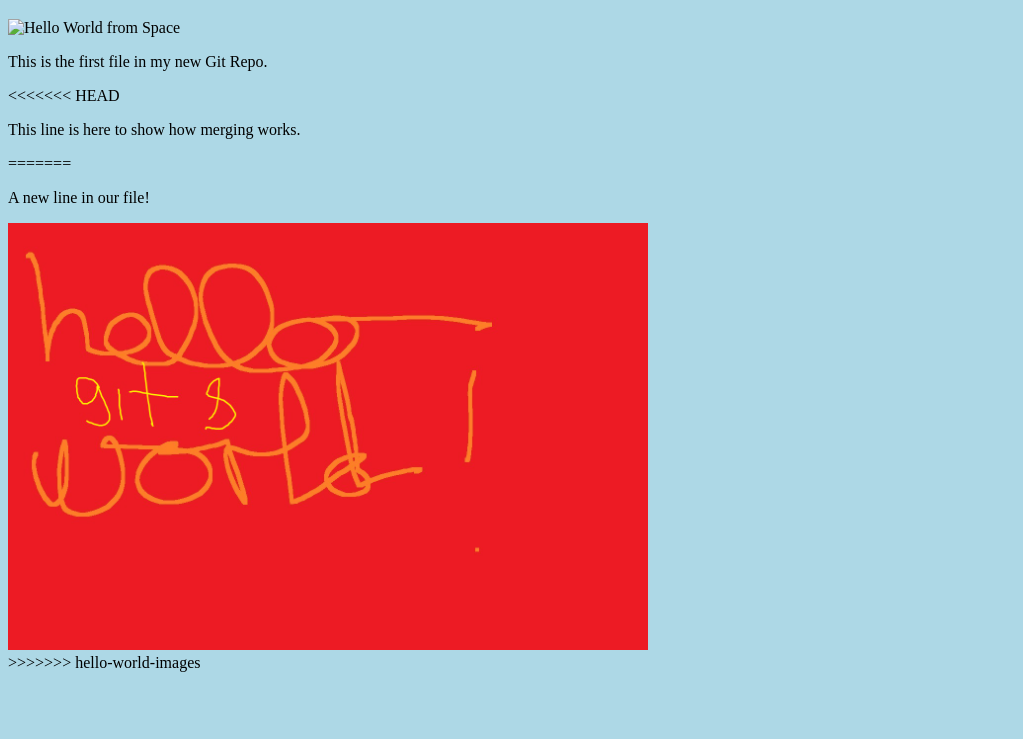
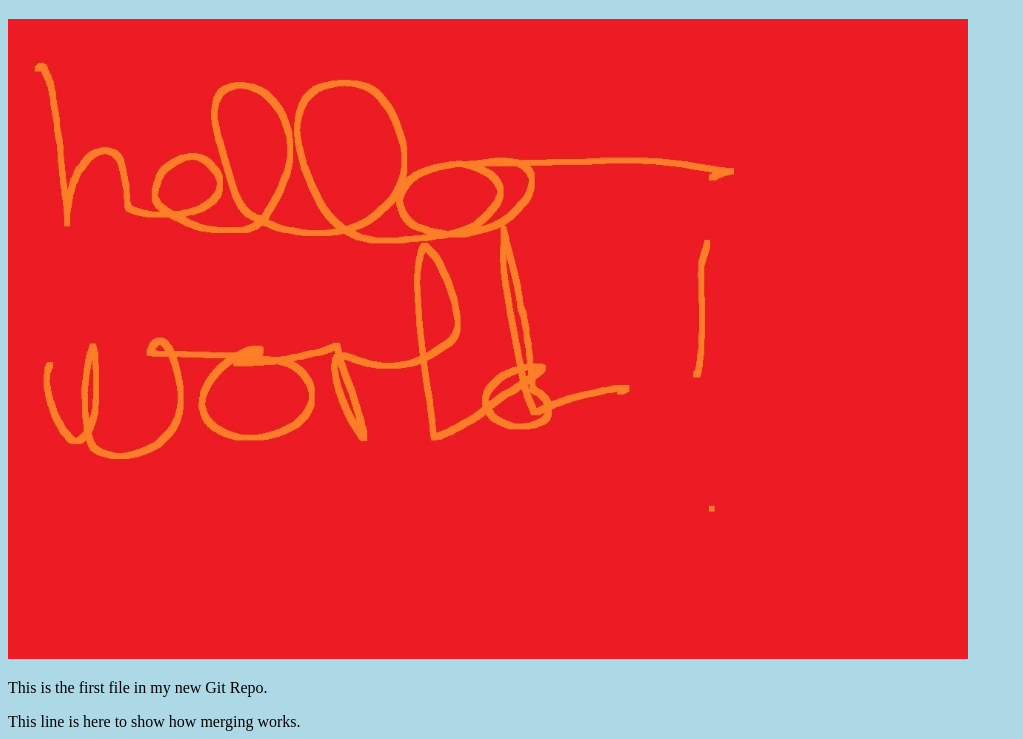
Before and after one commit to bramblesX/bonjour, a plain HTML site: page index.html in a window 1280 px wide. Shown: the part 61-800 px from the top of the page, without its empty margins (0-1023 px from the left). Drawn offline with Linux system fonts and the light colour scheme.

Commit message:
merged with hello-world-images after fixing index.html in main mode

```diff
--- a/index.html
+++ b/index.html
@@ -7,14 +7,10 @@
 <body>
 
 <h1>Hello world!</h1>
-<div><img src=1_"img_hello_world.jpg" alt="Hello World from Space" style="width:100%;max-width:960px"></div>
+<div><img src="1_img_hello_world.jpg" alt="Hello World from Space" style="width:100%;max-width:960px"></div>
 <p>This is the first file in my new Git Repo.</p>
-<<<<<<< HEAD
 <p>This line is here to show how merging works.</p>
-=======
-<p>A new line in our file!</p>
 <div><img src="img_hello_git.jpg" alt="Hello Git" style="width:100%;max-width:640px"></div>
->>>>>>> hello-world-images
 
 </body>
 </html>
```
